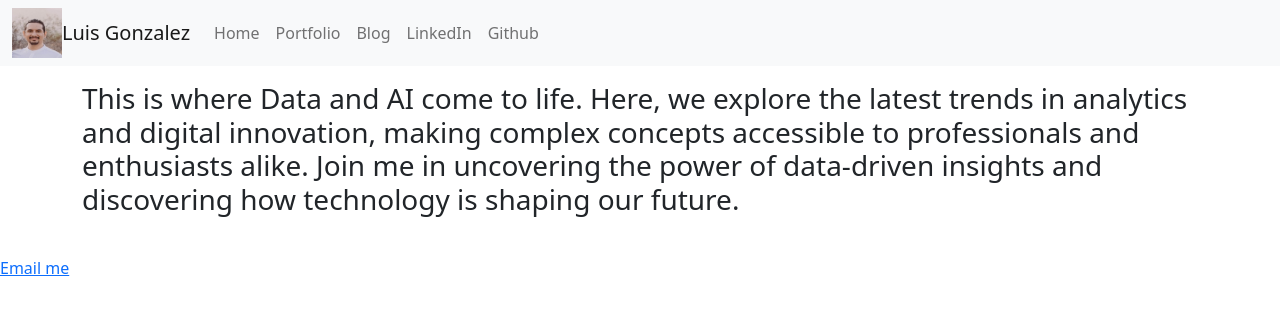
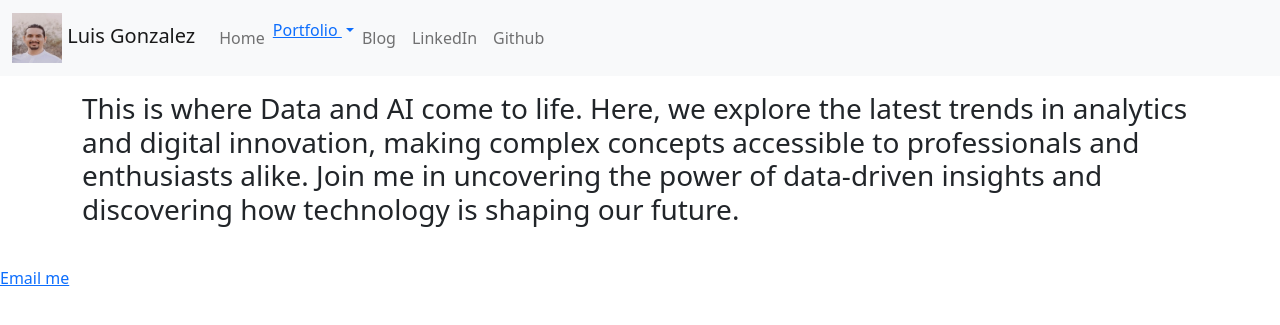
Before and after one commit to luisagcenteno84/luiscenteno_dev, a Django app: page / in a window 1280 px wide. Shown: the top 325 px of the page. Run offline with Django 5.2, Linux system fonts and the light colour scheme; parts of the project's set-up code (start-up, migrations or seed data) failed here and were passed over.

Commit message:
adding dropdown in navbar

```diff
--- a/luiscenteno_dev/templates/_navbar.html
+++ b/luiscenteno_dev/templates/_navbar.html
@@ -1,6 +1,6 @@
 <nav class="navbar navbar-expand-md bg-light">
     <div class="container-fluid">
-        <img src="../media/profile.png" style="width:50px;height:50px;"/><a class="navbar-brand" href="/">Luis Gonzalez</a>
+        <a class="navbar-brand" href="/"><img src="../media/profile.png" style="width:50px;height:50px;"/> Luis Gonzalez</a>
         <button class="navbar-toggler" type="button" data-bs-toggle="collapse" data-bs-target="#navbarCollapse" aria-controls="navbarCollapse" aria-expanded="false" aria-label="Toggle navigation">
             <span class="navbar-toggler-icon"></span>
         </button>
@@ -10,7 +10,26 @@
                     <a class="nav-link" aria-current="page" href="/">Home</a>
                 </li>
                 <li class="nav-item">
-                    <a class="nav-link" href="/portfolio/">Portfolio</a>
+                    <a class="dropdown-toggle"
+                        data-toggle="dropdown"
+                        href="#">
+                        Portfolio
+                        <b class="caret"></b>
+                    </a>
+                    <ul class="dropdown-menu">
+                        <li class="nav-item">
+                            <a class="nav-link" href="/blog/">ResumeBot</a>
+                        </li>
+                        <li class="nav-item">
+                            <a class="nav-link" href="/blog/">ChatBot</a>
+                        </li>
+                        <li class="nav-item">
+                            <a class="nav-link" href="/blog/">LeaderBot</a>
+                        </li>
+                        <li class="nav-item">
+                            <a class="nav-link" href="/blog/">Chat with Documents</a>
+                        </li>
+                    </ul>
                 </li>
                 <li class="nav-item">
                     <a class="nav-link" href="/blog/">Blog</a>
```
